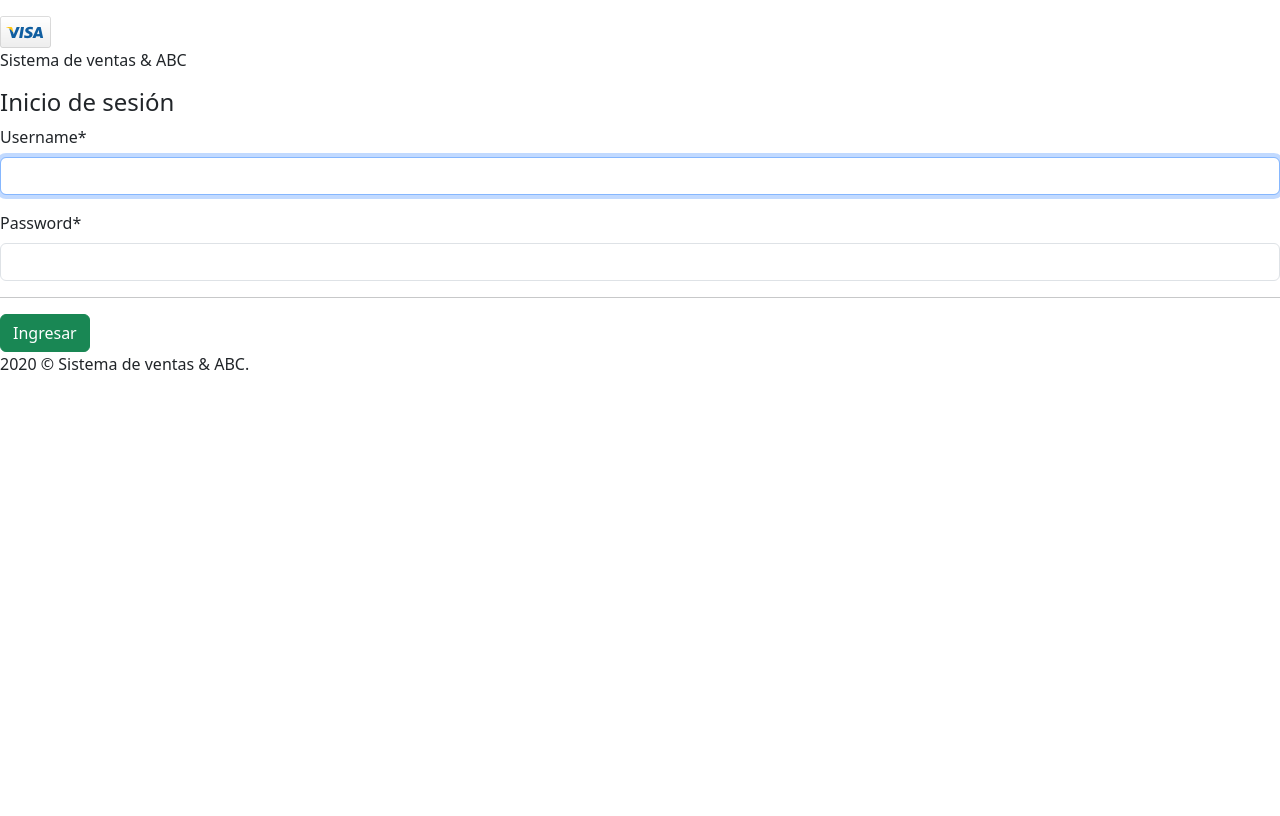
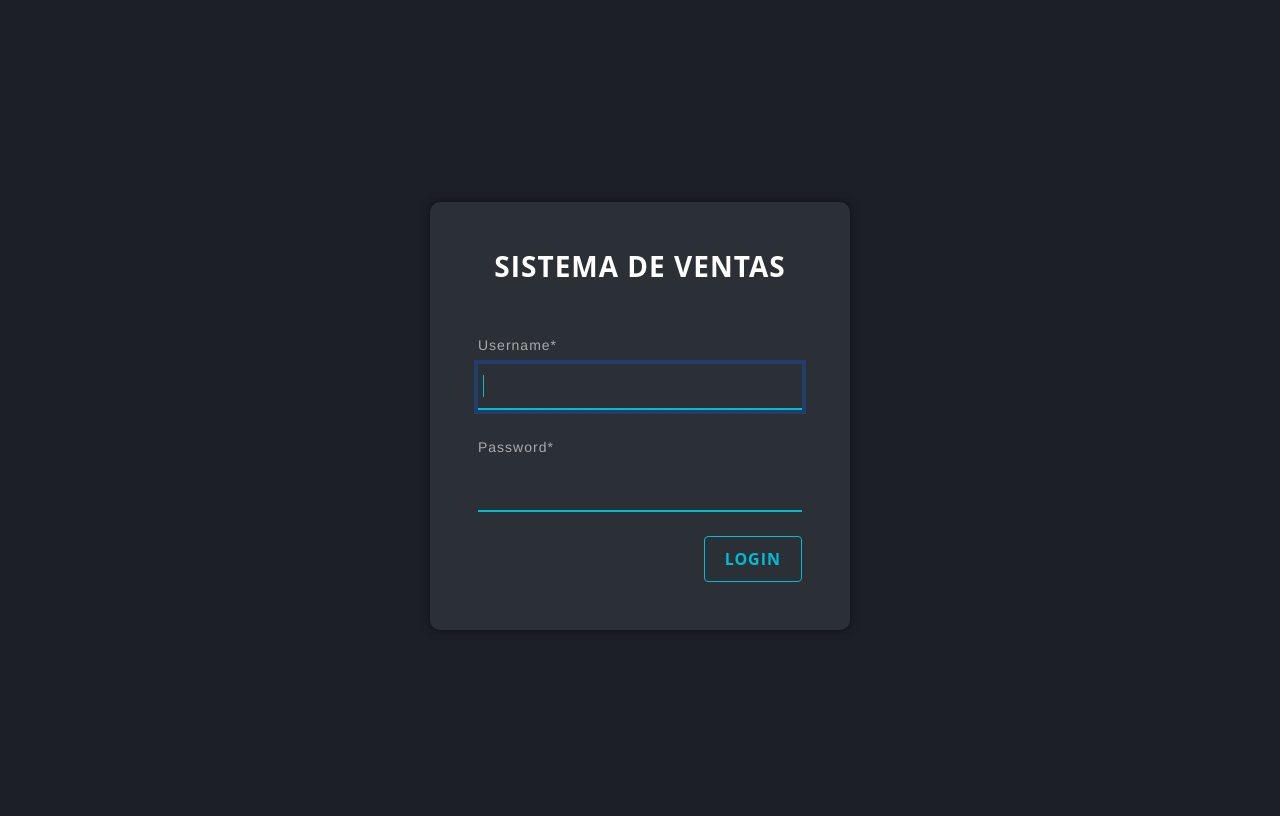
Before and after one commit to xBiltTom/django-crud, a Django app: page / in a window 1280 px wide. Before the commit the page ends 370 px from the top, so only its background shows below. Run offline with Django 4.2, Linux system fonts and the light colour scheme; some libraries are stand-ins or nearby versions.

Commit message:
Se agrego paginacion y vista de login

```diff
--- /dev/null
+++ b/seguridad/static/login/css/loginfinal.css
@@ -0,0 +1,77 @@
+/* Fondo general */
+body.login-body {
+    background-color: #1c1f26;
+    margin: 0;
+    padding: 0;
+    font-family: 'Open Sans', sans-serif;
+}
+
+/* Panel de login */
+.login-panel {
+    background-color: #2b2f36;
+    border-radius: 10px;
+    width: 420px;
+    max-width: 90%;
+    box-shadow: 0 0 10px rgba(0,0,0,0.5);
+}
+
+/* Título */
+.login-panel h3 {
+    font-weight: bold;
+    letter-spacing: 1px;
+}
+
+/* Inputs */
+.login-panel input {
+    background-color: #2b2f36 !important;
+    border: none;
+    border-bottom: 2px solid #00BCD4;
+    border-radius: 0;
+    color: #fff;
+    font-size: 16px;
+    padding: 10px 5px;
+}
+
+
+.login-panel label {
+    color: #aaa;
+    font-size: 14px;
+    letter-spacing: 1px;
+    font-family: 'Franklin Gothic Medium', 'Arial Narrow', Arial, sans-serif;
+}
+
+
+.btn-login {
+    border: 1px solid #00BCD4;
+    color: #00BCD4;
+    background-color: transparent;
+    padding: 10px 20px;
+    border-radius: 4px;
+    font-weight: bold;
+    letter-spacing: 1px;
+    transition: all 0.3s ease;
+}
+
+.btn-login:hover {
+    background-color: #00BCD4;
+    color: #fff;
+    cursor: pointer;
+}
+
+.form-group input.form-control {
+    background-color: #2b2f36 !important;
+    border: none !important;
+    border-bottom: 2px solid #00BCD4 !important;
+    color: #fff !important;
+    caret-color: #00BCD4 !important;
+    border-radius: 0 !important;
+}
+
+.form-group input.form-control::placeholder {
+    color: #ccc !important;
+}
+
+.form-group input.form-control:-webkit-autofill {
+    -webkit-box-shadow: 0 0 0 1000px #2b2f36 inset !important;
+    -webkit-text-fill-color: #fff !important;
+}
--- a/seguridad/templates/login.html
+++ b/seguridad/templates/login.html
@@ -4,53 +4,55 @@
     <meta charset="utf-8" />
     <meta http-equiv="X-UA-Compatible" content="IE=edge">
     <meta content="width=device-width, initial-scale=1.0" name="viewport" />
+
     {% load static %}
     <title>.::SISTEMA DE VENTAS - ABC::.</title>
-    <link rel="stylesheet" href="{% static 'login/css/login.css' %}">
-    <link rel="stylesheet" href="{% static 'login/css/style.css' %}">
+
+    <!-- Bootstrap -->
     <link href="https://cdn.jsdelivr.net/npm/bootstrap@5.3.6/dist/css/bootstrap.min.css" rel="stylesheet" integrity="sha384-4Q6Gf2aSP4eDXB8Miphtr37CMZZQ5oXLH2yaXMJ2w8e2ZtHTl7GptT4jmndRuHDT" crossorigin="anonymous">
     <script src="https://cdn.jsdelivr.net/npm/bootstrap@5.3.6/dist/js/bootstrap.bundle.min.js" integrity="sha384-j1CDi7MgGQ12Z7Qab0qlWQ/Qqz24Gc6BM0thvEMVjHnfYGF0rmFCozFSxQBxwHKO" crossorigin="anonymous"></script>
+
+    <!-- Estilos personalizados -->
+    <link rel="stylesheet" href="{% static 'login/css/loginfinal.css' %}">
 </head>
 
-<body class="login">
+<body class="login-body">
 
-    {%load crispy_forms_tags %}
+    {% load crispy_forms_tags %}
+
     <div class="container mt-3">
         {% if messages %}
             {% for message in messages %}
-                <div class="alert alert-{{ message.tags }}" >
+                <div class="alert alert-{{ message.tags }}">
                     {{ message }}
                 </div>
             {% endfor %}
         {% endif %}
     </div>
-    <div class="logo">
-        <img src="{% static 'login/img/visa.png' %}" alt="Sistema de ventas & ABC" srcset="">
-        <p>Sistema de ventas & ABC</p>
-    </div>
-    <div class="content">
+
+    <!-- Formulario -->
+    <div class="d-flex justify-content-center align-items-center vh-100">
+        <div class="login-panel p-5">
             <form method="POST" action="">
                 {% csrf_token %}
-            <h4 class="form-title">Inicio de sesión</h4>
-            <div class="form-group">
-                {{ form.username | as_crispy_field }}
+                <h3 class="text-center mb-5 text-white">SISTEMA DE VENTAS</h3>
+
+                <div class="form-group mb-4">
+                    {{ form.username|as_crispy_field }}
                 </div>
-            <div class="form-group">
-                {{form.password | as_crispy_field}}
+
+                <div class="form-group mb-4">
+                    {{ form.password|as_crispy_field }}
                 </div>
-            <hr>
-                <button type="submit" class="btn btn-success btn-block">
-                    Ingresar
+
+                <div class="d-flex justify-content-end">
+                    <button type="submit" class="btn-login">
+                        LOGIN
                     </button>
-            </hr>
+                </div>
             </form>
         </div>
-    <div class="copyright">
-        2020 &copy; Sistema de ventas & ABC.
     </div>
-    <!-- <script src="https://code.jquery.com/jquery3.5.1.slim.min.js" integrity="sha384-DfXdz2htPH0lsSSs5nCTpuj/zy4C+OGpamoFVy38MVBnE+IbbVYUew+OrCXaRkfj" crossorigin="anonymous"></script>
-    <script src="https://cdn.jsdelivr.net/npm/bootstrap@4.6.0/dist/js/bootstrap.bundle.min.js" integrity="sha384-Piv4xVNRyMGpqkS2by6br4gNJ7DXjqk09RmUpJ8jgGtD7zP9yug3goQfGII0yAns" crossorigin="anonymous"></script>
- -->
+
 </body>
-
 </html>
```
Also changed, not shown: ventasapp/static/adminlte/css/tablas.css (added, +36 -0 lines), ventasapp/templates/categoria/listar.html (+4 -44 lines), ventasapp/templates/cliente/listar.html (+4 -40 lines), ventasapp/templates/inicio.html (deleted, +0 -127 lines), ventasapp/templates/plantilla.html (+9 -2 lines), ventasapp/templates/unidades/listar.html (+4 -44 lines). Lines whose indentation alone changed are shown as unchanged.
